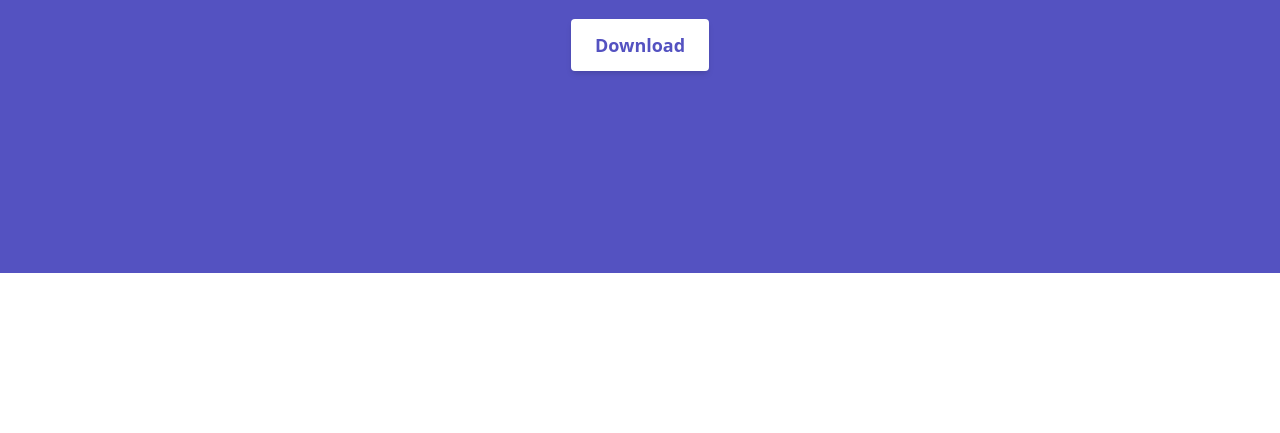
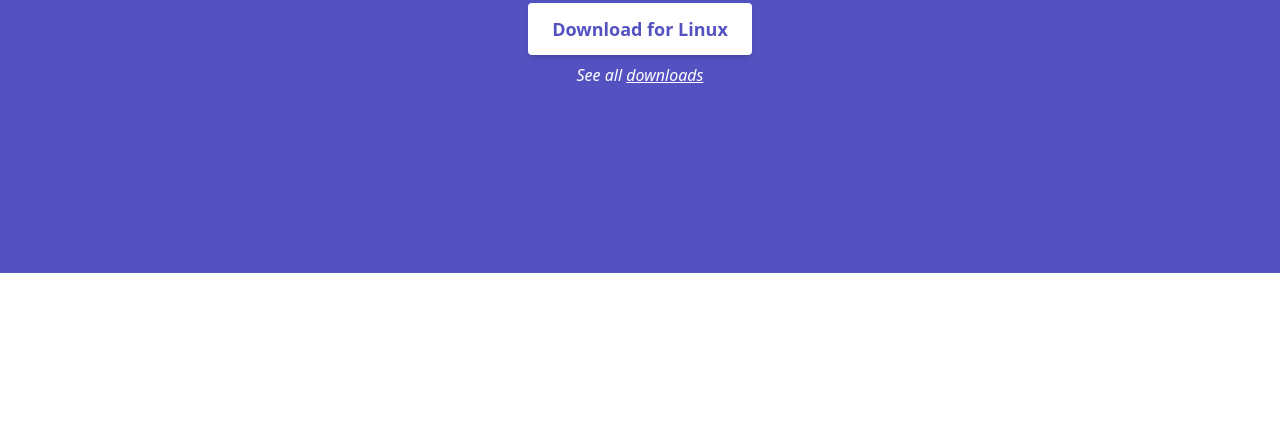
Before and after one commit to MINERVA-MD/minerva-static-site, a Gatsby site: page / in a window 1280 px wide. Shown: the part 367-800 px from the top of the page. Built offline with nearby package versions, Linux system fonts and the light colour scheme; Gatsby itself is replaced by a stand-in of ours.

Commit message:
operating system detection
- styled downloads page

```diff
--- a/src/components/DlButton.jsx
+++ b/src/components/DlButton.jsx
@@ -4,7 +4,7 @@ import { Link } from 'gatsby';
 
 export default function DlButton({ buttonText, url }) {
     return (
-        <Link className="m-2" target="_blank" to={url}>
+        <Link className="m-2" to={url}>
             <button
                 className="bg-white text-minerva-purple shadow-md rounded w-40 py-2 hover:opacity-80"
                 type="button"
--- a/src/components/Hero.jsx
+++ b/src/components/Hero.jsx
@@ -1,20 +1,69 @@
-import React from 'react';
+import React, { useEffect, useState } from 'react';
 import { Link } from 'gatsby';
 
 export default function Hero() {
+    const [os, setOs] = useState(null);
+
+    function checkOS() {
+        const isBrowser = typeof window !== 'undefined';
+        if (isBrowser) {
+            const browserReportedOS = window.navigator.appVersion.toLowerCase();
+
+            // make release urls a single object you can update once and have it reflect across the site
+            if (browserReportedOS.includes('mac')) {
+                setOs({
+                    os: 'Mac',
+                    url: 'https://github.com/MINERVA-MD/minerva/releases/download/v0.1_mac_x64/electron-vue-ts-starter_1.0.0.dmg',
+                });
+            } else if (browserReportedOS.includes('win')) {
+                setOs({
+                    os: 'Windows',
+                    url: 'https://github.com/MINERVA-MD/minerva/releases/download/v0.1_win_x64/electron-vue-ts-starter_1.0.0.exe',
+                });
+            } else if (browserReportedOS.includes('linux')) {
+                setOs({
+                    os: 'Linux',
+                    url: 'https://github.com/MINERVA-MD/minerva/releases/download/v0.1_win_x64/electron-vue-ts-starter_1.0.0.exe',
+                });
+            }
+        }
+    }
+    useEffect(() => {
+        checkOS();
+    }, []);
+
     return (
         <div className="bg-minerva-purple flex flex-col justify-center items-center h-screen height-min-nav w-screen top-0">
             <h1 className="text-white text-5xl sm:text-7xl font-bold pb-12 text-center px-4">
                 Minerva Markdown
             </h1>
-            <Link to="/download">
+            {}
+            {os !== null ? (
+                <div>
+                    <Link to={os.url}>
                         <button
                             type="button"
                             className="bg-white text-minerva-purple text-lg font-semibold px-6 py-3 shadow-md hover:bg-gray-100 rounded"
                         >
-                    Download
+                            Download for{' '}
+                            <span className="text-minerva-purple">{os.os}</span>
                         </button>
                     </Link>
+                    <p className="text-white italic pt-2 text-center">
+                        See all{' '}
+                        <Link to="/download" className="underline">
+                            downloads
+                        </Link>
+                    </p>
+                </div>
+            ) : (
+                <p className="text-white italic">
+                    We couldn't detect your operating system. See all{' '}
+                    <Link className="underline" to="/download">
+                        downloads
+                    </Link>
+                </p>
+            )}
         </div>
     );
 }
--- a/src/pages/download.jsx
+++ b/src/pages/download.jsx
@@ -6,16 +6,11 @@ export default function Download() {
     return (
         <div>
             <Navbar />
-            <div className="flex flex-col items-center justify-center bg-minerva-purple">
-                <h1 className="pt-24 text-white text-5xl text-center">
+            <div className="flex flex-col items-center justify-center bg-minerva-purple overflow-hidden ">
+                <h1 className="pt-24 px-2 text-white text-5xl text-center">
                     Download Minerva
                 </h1>
-                <img
-                    className="pt-12 w-4/5"
-                    src="/images/minerva_prototype.png"
-                    alt="minerva prototype"
-                />
-                <div className="mx-auto py-12 px-2 flex flex-wrap justify-center">
+                <div className="mx-auto pt-12 px-2 flex flex-wrap justify-center">
                     <DlButton
                         buttonText="Windows"
                         url="https://github.com/MINERVA-MD/minerva/releases/download/v0.1_win_x64/electron-vue-ts-starter_1.0.0.exe"
@@ -29,6 +24,11 @@ export default function Download() {
                         url="https://github.com/MINERVA-MD/minerva/releases/download/v0.1_mac_x64/electron-vue-ts-starter_1.0.0.dmg"
                     />
                 </div>
+                <img
+                    className="pt-6 w-11/12 sm:w-5/6 max-w-5xl translate-y-12"
+                    src="/images/minerva_prototype.png"
+                    alt="minerva prototype"
+                />
             </div>
         </div>
     );
```
Also changed, not shown: static/images/minerva_prototype.png, 1 other file. Lines whose indentation alone changed are shown as unchanged.
